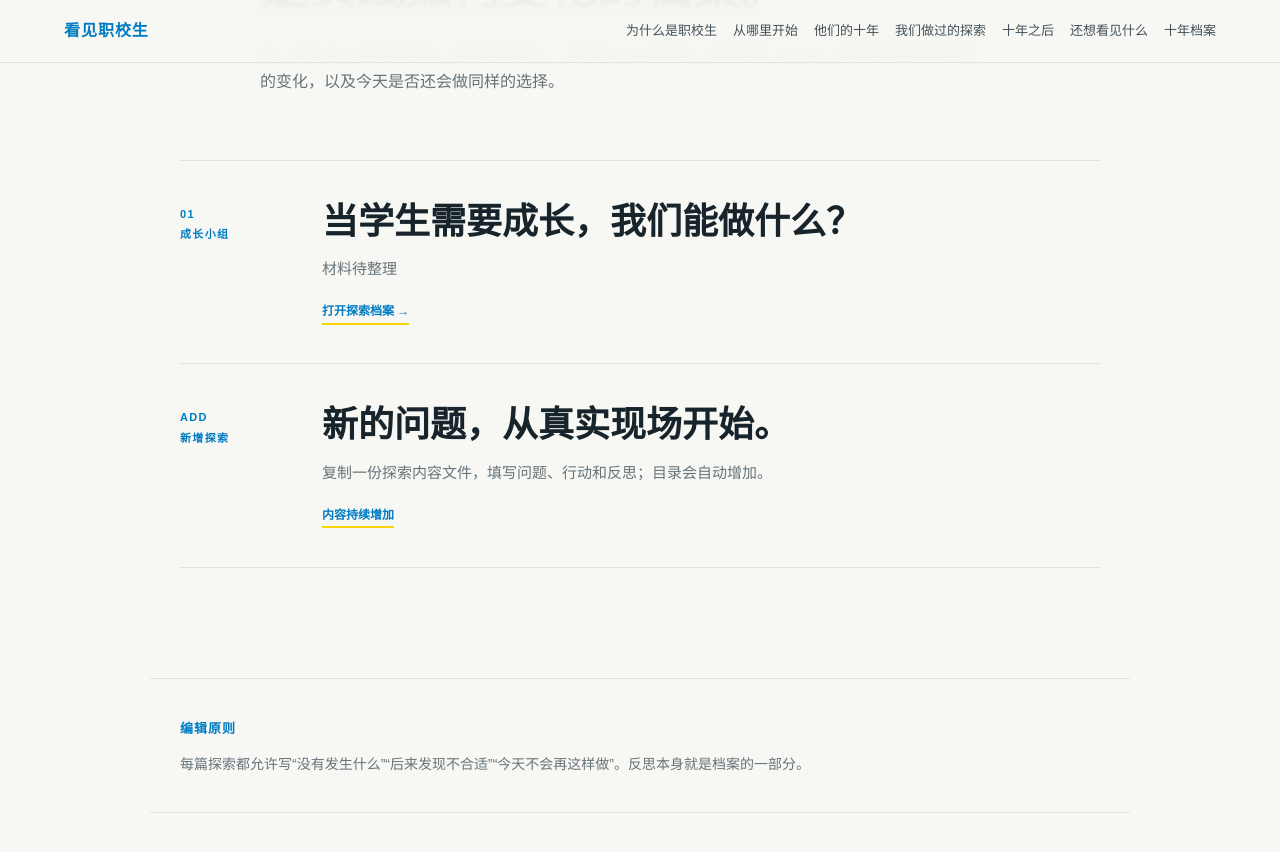
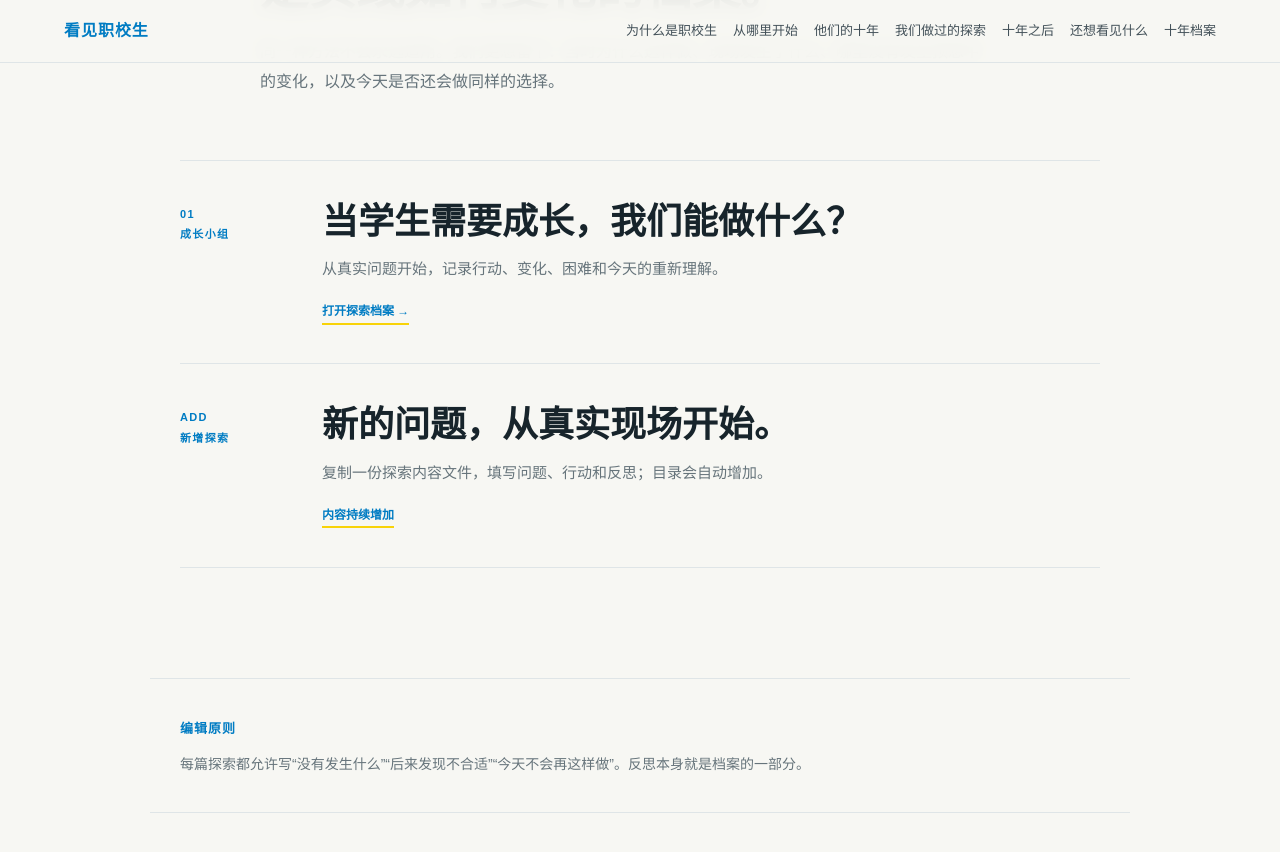
Before and after one commit to zcl52500-arch/youth-from-vocational-schools, a Jekyll site: the page built from explorations/index.html, in a window 1280 px wide and 900 px high, scrolled down 848 px. Shown: the top 852 px of the window. Built offline with Jekyll 4.4.1, drawn with Linux system fonts in a browser that asks for light colours.

```diff
--- a/explorations/exploration-01.md
+++ b/explorations/exploration-01.md
@@ -1,5 +1,7 @@
 ---
 layout: exploration
+order: 1
+summary: "从真实问题开始，记录行动、变化、困难和今天的重新理解。"
 title: "成长小组"
 question: "当学生需要成长，我们能做什么？"
 year: "[年份]"
```
